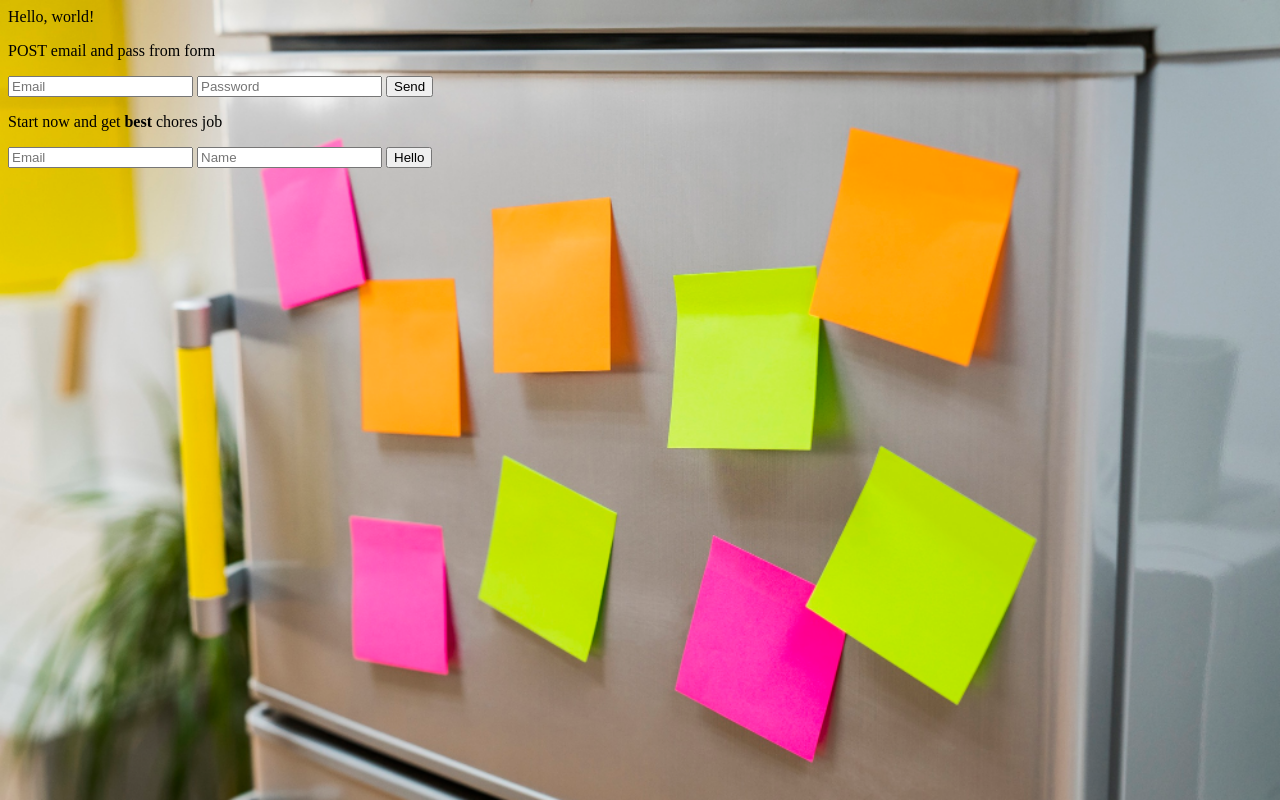
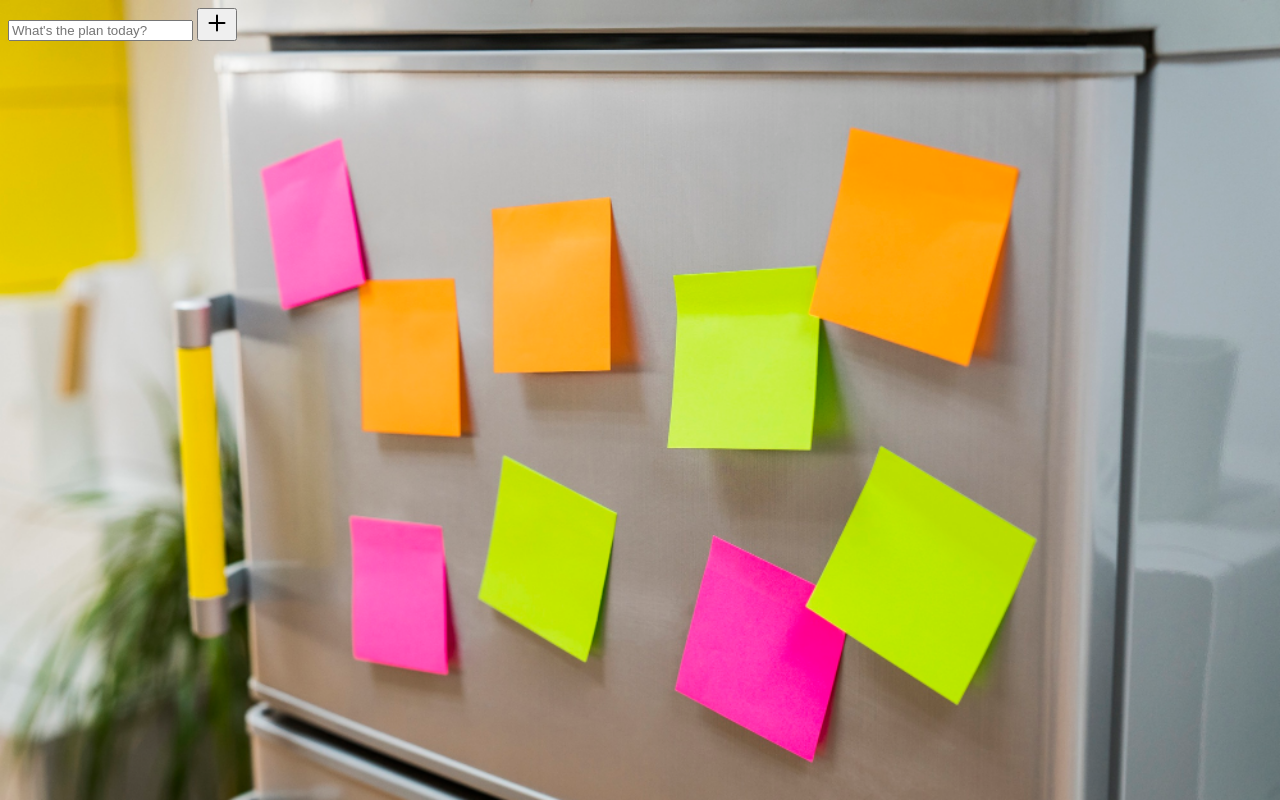
Before and after one commit to HChernetskyi/cs50_netlify_FE_BE_DB, a plain HTML site: page index.html in a window 1280 px wide. Drawn offline with Linux system fonts and the light colour scheme.

Commit message:
Update index.html

```diff
--- a/index.html
+++ b/index.html
@@ -3,7 +3,8 @@
 <head>
     <meta http-equiv="Content-Type" content="text/html; charset=UTF-8">
     <meta name="viewport" content="width=device-width, height=device-height, initial-scale=1.0">
-    <title>Main page</title>
+    <title>Chores</title>
+
 <style>
     body {
         background-image: url('./static/fridge.png');
@@ -12,26 +13,41 @@
         background-size: cover;
     }
 </style>
+    <link rel="stylesheet" href="style.css" />
 </head>
-<body>
-    Hello, world!
-  <div>
-      <p>POST email and pass from form</p>
-      <form name="form-save-post" action="/save" method="post" autocomplete="off">
-          <input type="email" name="user-email" placeholder="Email">
-          <input type="password" name="user-password" placeholder="Password">
-          <button type="submit" name="button">Send</button>
+
+    <body>
+
+  <div class="container">
+      <form class="todo-form">
+        <input
+          type="text"
+          id="todoInput"
+          placeholder="What's the plan today?"
+        />
+        <button>
+          <svg
+            xmlns="http://www.w3.org/2000/svg"
+            width="24"
+            height="24"
+            fill="none"
+            viewBox="0 0 24 24"
+            stroke-width="2"
+            stroke="currentColor"
+          >
+            <path
+              stroke-linecap="round"
+              stroke-linejoin="round"
+              d="M12 4.5v15m7.5-7.5h-15"
+            />
+          </svg>
+        </button>
       </form>
-  </div>
+      <div id="statusText"></div>
+      <ul id="todoList"></ul>
+    </div>
 
-  <div>
-      <p>Start now and get <b>best</b> chores job</span></p>
-      <form name="form-load-get" action="/hello" method="get" autocomplete="off">
-          <input type="email" name="user-email" placeholder="Email">
-          <input type="text" name="name" placeholder="Name">
-          <button type="submit" name="button">Hello</button>
-      </form>
-  </div>
+    <script src="script.js"></script>
 
-</body>
+    </body>
 </html>
```
